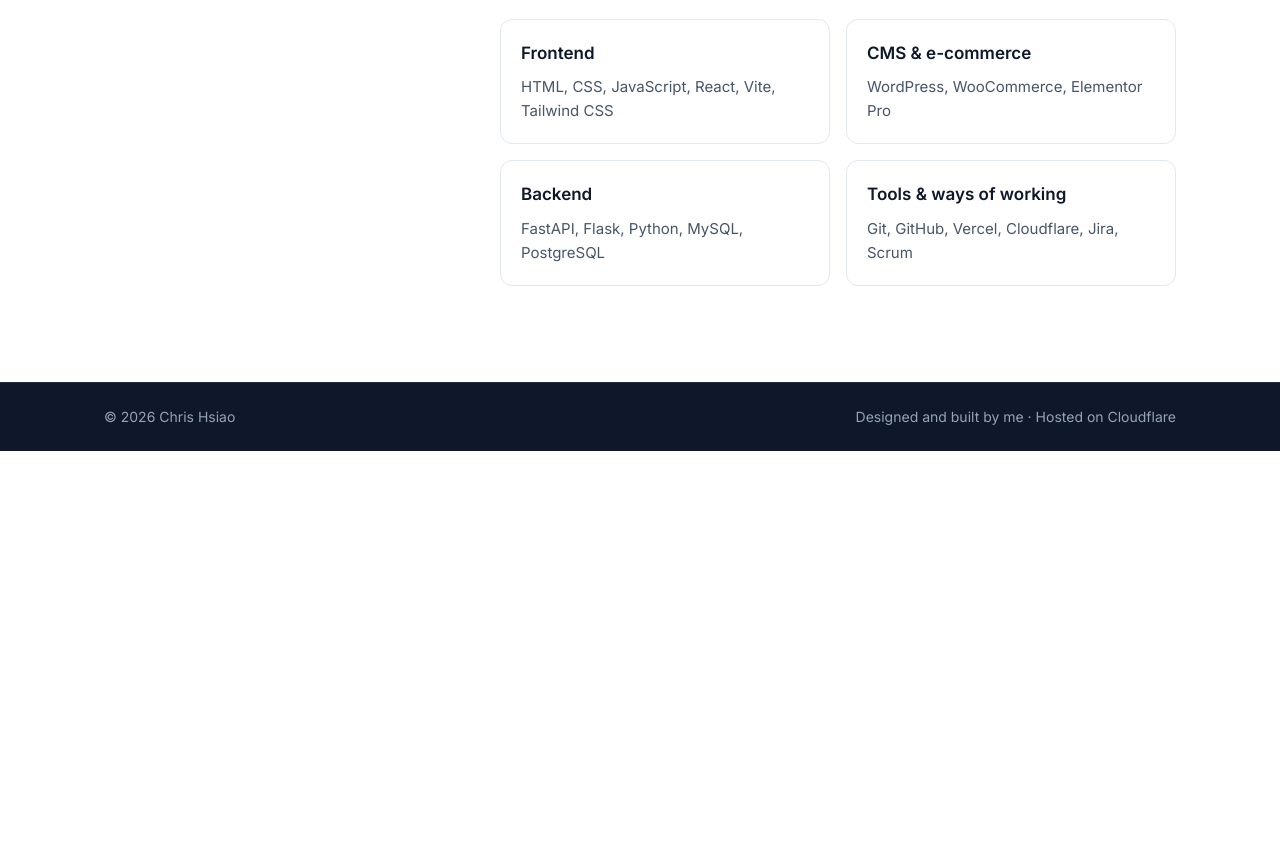
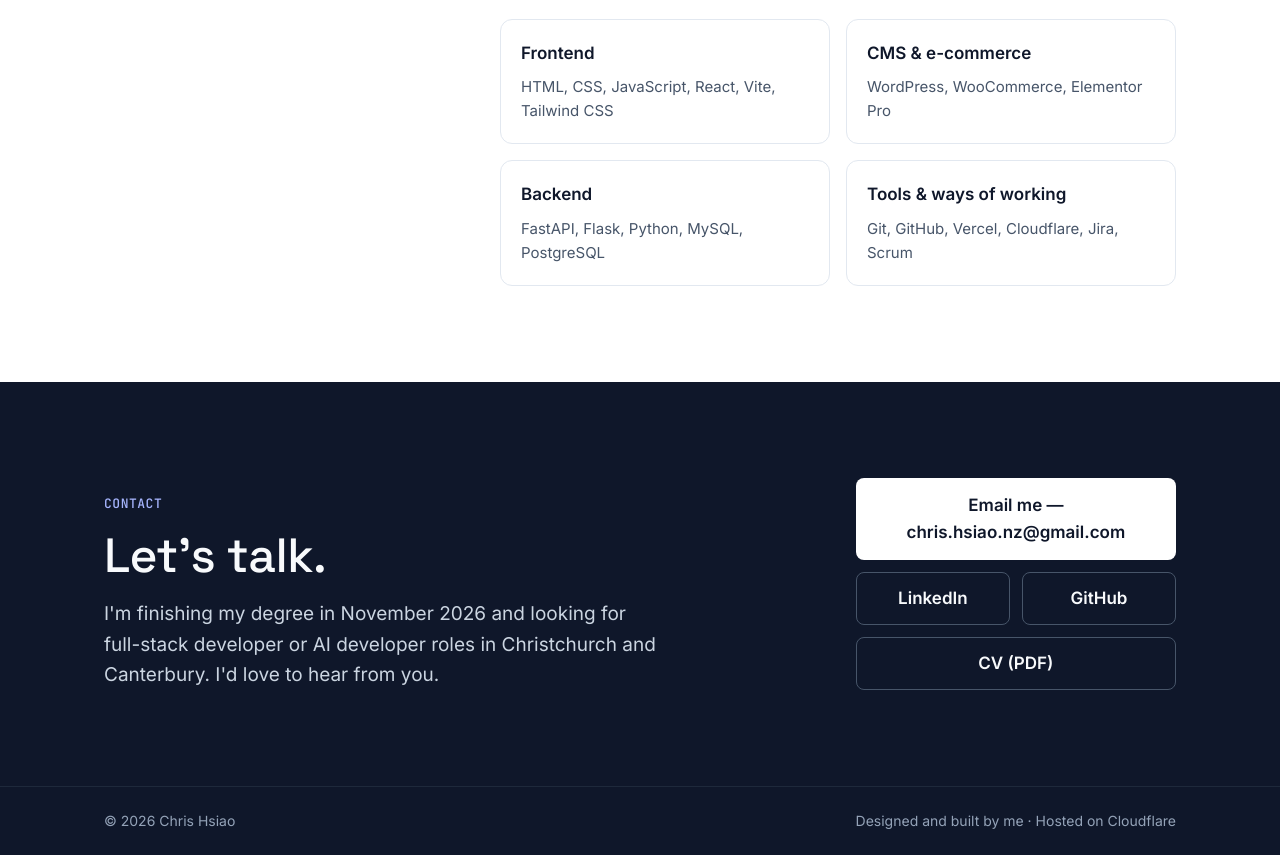
Before and after one commit to hsiaomingcheng/portfolio, an Astro site: page / in a window 1280 px wide. Shown: the part 3335-4190 px from the top of the page. Before the commit the page ends 3786 px from the top, so only its background shows below. Built offline with nearby package versions, Linux system fonts and the light colour scheme; Astro itself is replaced by a stand-in of ours.

Commit message:
Add Contact section with email and profile links (phase 6)
Dark contact band with email, LinkedIn, GitHub and CV buttons, using a
lighter focus ring so keyboard focus stays visible on the dark background.

```diff
--- /dev/null
+++ b/src/components/Contact.astro
@@ -0,0 +1,52 @@
+---
+import { site } from '../data/site';
+
+// The default accent focus ring is hard to see on a dark background,
+// so every link in this section uses the lighter on-dark-accent colour.
+const ring = 'focus-visible:outline-on-dark-accent';
+const outlineClass = `flex-[1_1_120px] rounded-lg border-[1.5px] border-muted px-4 py-3 text-center font-semibold text-on-dark no-underline hover:bg-footer-line hover:text-on-dark ${ring}`;
+---
+
+<section
+  id="contact"
+  aria-labelledby="contact-title"
+  class="bg-ink py-16 text-on-dark md:py-24"
+>
+  <div
+    class="mx-auto flex max-w-[1120px] flex-wrap items-end justify-between gap-10 px-6"
+  >
+    <div class="flex min-w-0 flex-[999_1_520px] flex-col gap-4">
+      <div class="font-mono text-[13px] uppercase tracking-[0.04em] text-on-dark-accent">
+        Contact
+      </div>
+      <h2
+        id="contact-title"
+        class="m-0 font-heading text-[clamp(2.25rem,5vw,3rem)] leading-[1.1] tracking-[-0.01em]"
+      >
+        Let's talk.
+      </h2>
+      <p class="m-0 max-w-[560px] text-[19px] text-on-dark-muted">
+        I'm finishing my degree in November 2026 and looking for full-stack developer or AI
+        developer roles in Christchurch and Canterbury. I'd love to hear from you.
+      </p>
+    </div>
+
+    <div id="cv" class="flex min-w-0 flex-[1_1_320px] flex-col gap-3">
+      <a
+        href={`mailto:${site.email}`}
+        class={`break-words rounded-lg bg-white px-5 py-3.5 text-center font-semibold text-ink no-underline hover:bg-band hover:text-ink ${ring}`}
+      >
+        Email me — {site.email}
+      </a>
+      <div class="flex flex-wrap gap-3">
+        <a href={site.linkedin} target="_blank" rel="noopener" class={outlineClass}>
+          LinkedIn<span class="sr-only"> (opens in a new tab)</span>
+        </a>
+        <a href={site.github} target="_blank" rel="noopener" class={outlineClass}>
+          GitHub<span class="sr-only"> (opens in a new tab)</span>
+        </a>
+        <a href={site.cvPath} class={outlineClass}>CV (PDF)</a>
+      </div>
+    </div>
+  </div>
+</section>
--- a/src/pages/index.astro
+++ b/src/pages/index.astro
@@ -4,6 +4,7 @@ import Hero from '../components/Hero.astro';
 import Work from '../components/Work.astro';
 import TaiwanClients from '../components/TaiwanClients.astro';
 import About from '../components/About.astro';
+import Contact from '../components/Contact.astro';
 ---
 
 <BaseLayout>
@@ -12,4 +13,5 @@ import About from '../components/About.astro';
     <TaiwanClients />
   </Work>
   <About />
+  <Contact />
 </BaseLayout>
```
